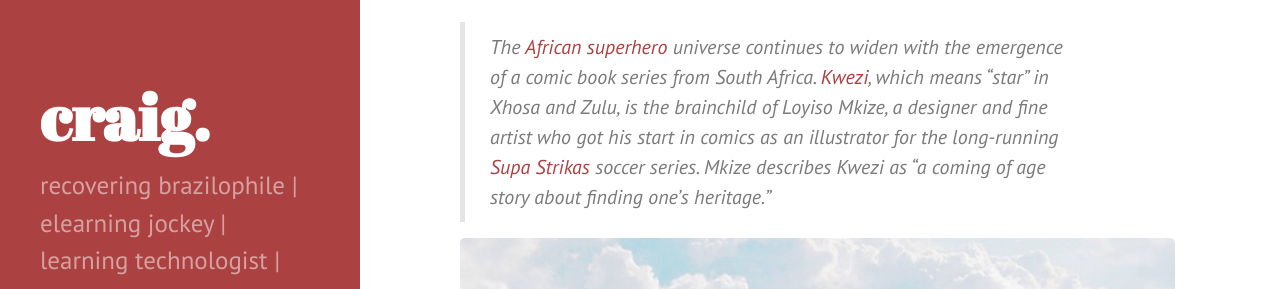
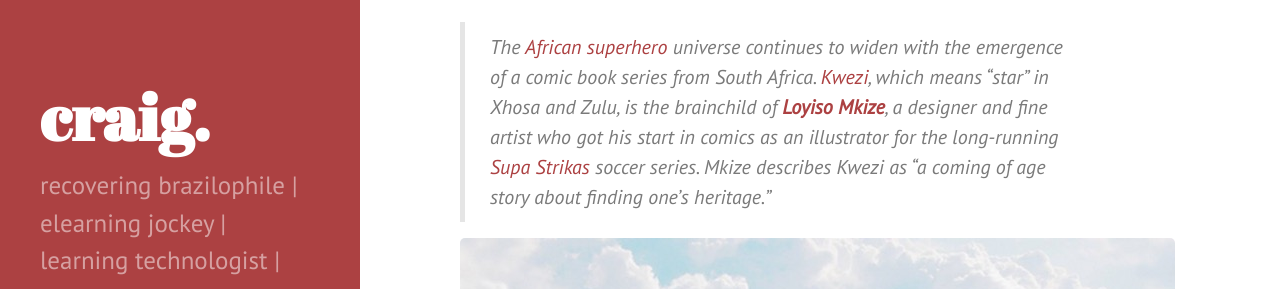
Before and after one commit to craigwiggins/craigwiggins.github.io, a Jekyll site: the page built from _posts/2015-04-12-kwesi.md, in a window 1280 px wide and 900 px high. Shown: the part 158-447 px from the top of the window. Built offline with Jekyll 4.4.1, drawn with Linux system fonts in a browser that asks for light colours; Markdown is read by kramdown in place of the engine named in the settings; comment, search, counter and statistics services are not loaded; some of the changed lines change nothing that is shown.

Commit message:
updated kwesi.md

```diff
--- a/_posts/2015-04-12-kwesi.md
+++ b/_posts/2015-04-12-kwesi.md
@@ -3,7 +3,7 @@ layout: post
 title: kwesi
 ---
 
-> *The [African superhero](http://www.okayafrica.com/news/nigerian-superhero-graphic-novel-exo-the-legend-of-wale-williams-roye-okupe/) universe continues to widen with the emergence of a comic book series from South Africa. [Kwezi](http://kwezicomics.co.za/), which means “star” in Xhosa and Zulu, is the brainchild of Loyiso Mkize, a designer and fine artist who got his start in comics as an illustrator for the long-running [Supa Strikas](http://www.supastrikas.co.za/) soccer series. Mkize describes Kwezi as “a coming of age story about finding one’s heritage.”*
+> *The [African superhero](http://www.okayafrica.com/news/nigerian-superhero-graphic-novel-exo-the-legend-of-wale-williams-roye-okupe/) universe continues to widen with the emergence of a comic book series from South Africa. [Kwezi](http://kwezicomics.co.za/), which means “star” in Xhosa and Zulu, is the brainchild of [**Loyiso Mkize**](https://loyisomkize.carbonmade.com/), a designer and fine artist who got his start in comics as an illustrator for the long-running [Supa Strikas](http://www.supastrikas.co.za/) soccer series. Mkize describes Kwezi as “a coming of age story about finding one’s heritage.”*
 
 ![cover art from 'Kwesi'](/images/kwesi.jpg 'cover art from 'Kwesi')
 
```
